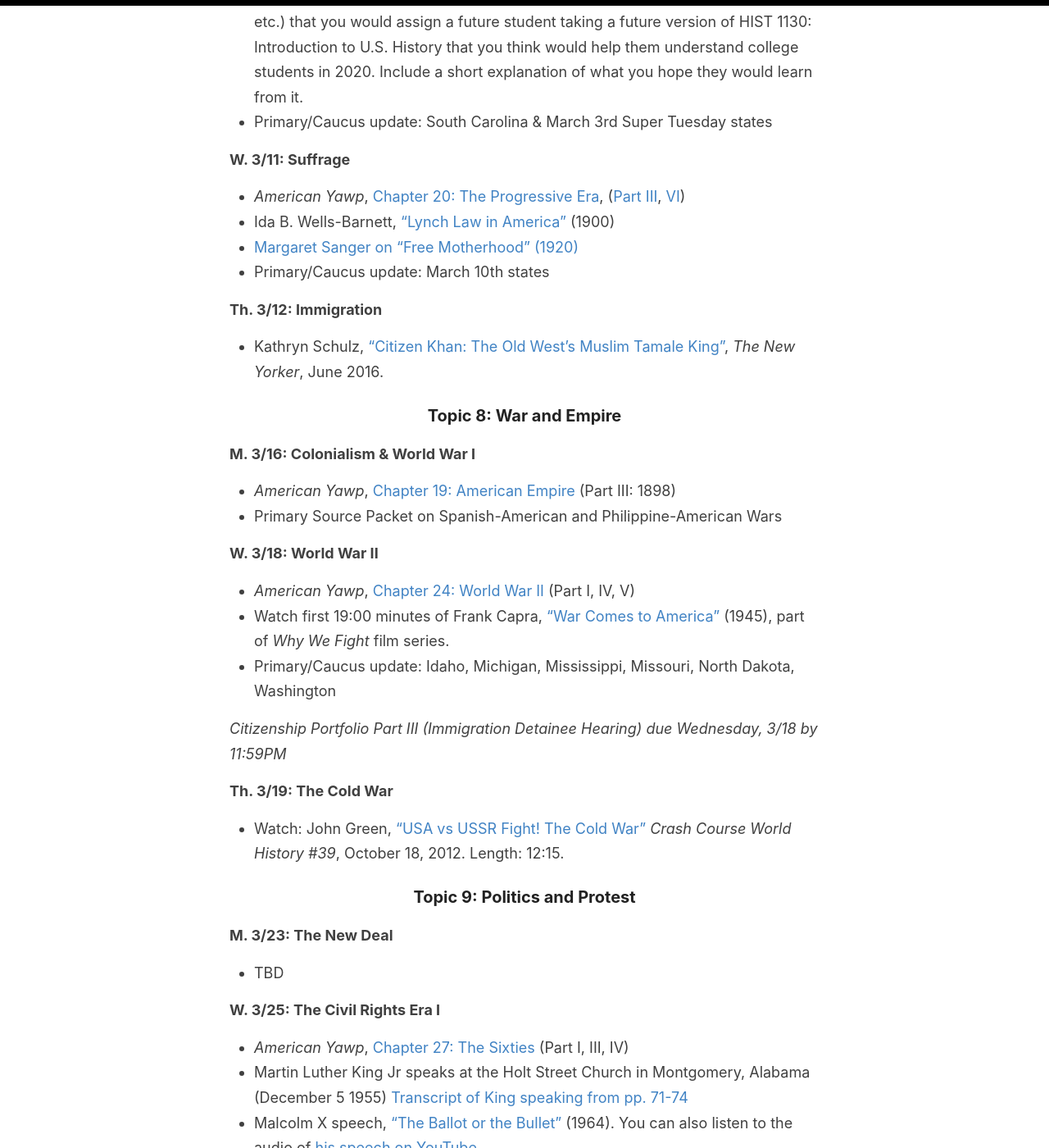
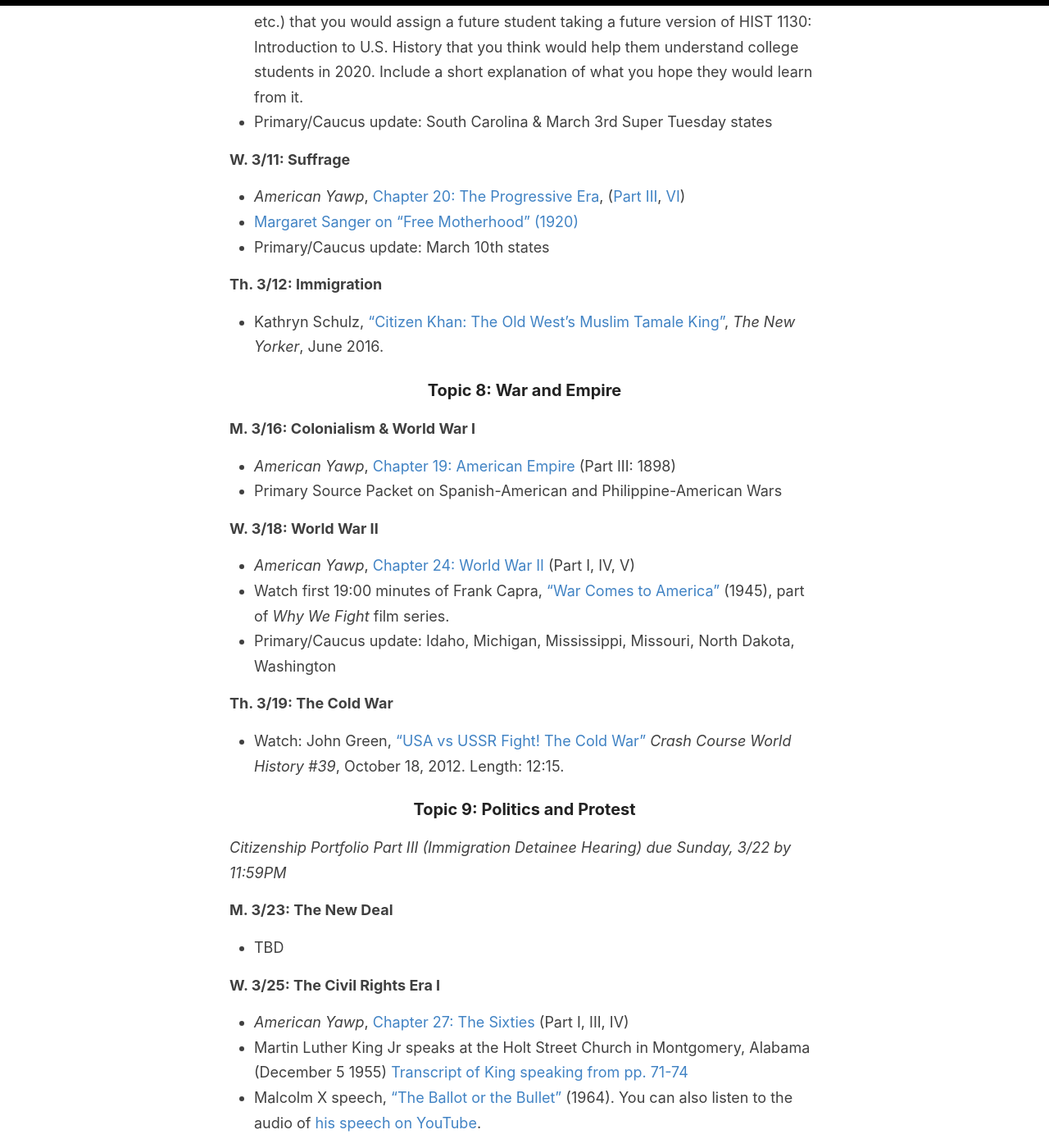
Before and after one commit to cblevins/f20-us-since-1876, a Jekyll site: the page built from schedule.md, in a window 1280 px wide and 1400 px high, scrolled down 4719 px. Shown: the whole window at 82% size. Built offline with Jekyll 4.4.1, drawn with Linux system fonts in a browser that asks for light colours.

Commit message:
schedule tweak

```diff
--- a/schedule.md
+++ b/schedule.md
@@ -134,7 +134,6 @@ permalink: /schedule/
 
 **W. 3/11: Suffrage**
 - *American Yawp*, [Chapter 20: The Progressive Era](http://www.americanyawp.com/text/20-the-progressive-era/), ([Part III](http://www.americanyawp.com/text/20-the-progressive-era/#III_Womens_Movements), [VI](http://www.americanyawp.com/text/20-the-progressive-era/#VI_Jim_Crow_and_African_American_Life))
-- Ida B. Wells-Barnett, ["Lynch Law in America"](http://etc.usf.edu/lit2go/pdf/passage/4375/civil-rights-and-conflict-in-the-united-states-selected-speeches-003-speech-on-lynch-law-in-america-given-by-ida-b-wells-in-chicago-illinois-january-1900.pdf) (1900)
 - [Margaret Sanger on "Free Motherhood" (1920)](https://www.dropbox.com/s/vebb8i97ttepedc/Sanger_FreeMotherhood.pdf?dl=0)
 - Primary/Caucus update: March 10th states
 
@@ -153,12 +152,12 @@ permalink: /schedule/
 - Watch first 19:00 minutes of Frank Capra, ["War Comes to America"](https://northeastern.userservices.exlibrisgroup.com/view/action/uresolver.do;jsessionid=6505B0C4CE9C004747604E650CE651A0.app03.na03.prod.alma.dc04.hosted.exlibrisgroup.com:1801?operation=resolveService&package_service_id=8793472070001401&institutionId=1401&customerId=1390) (1945), part of *Why We Fight* film series.
 - Primary/Caucus update: Idaho, Michigan, Mississippi, Missouri, North Dakota, Washington
 
-*Citizenship Portfolio Part III (Immigration Detainee Hearing) due Wednesday, 3/18 by 11:59PM*
-
 **Th. 3/19: The Cold War**
 - Watch: John Green, ["USA vs USSR Fight! The Cold War"](https://www.youtube.com/watch?v=y9HjvHZfCUI) *Crash Course World History #39*, October 18, 2012. Length: 12:15.
 
 ### Topic 9: Politics and Protest
+
+*Citizenship Portfolio Part III (Immigration Detainee Hearing) due Sunday, 3/22 by 11:59PM*
 
 **M. 3/23: The New Deal**
 - TBD
```
Also changed, not shown: assignments.md (+1 -1 lines), citizenship-portfolio.md (+1 -1 lines).
